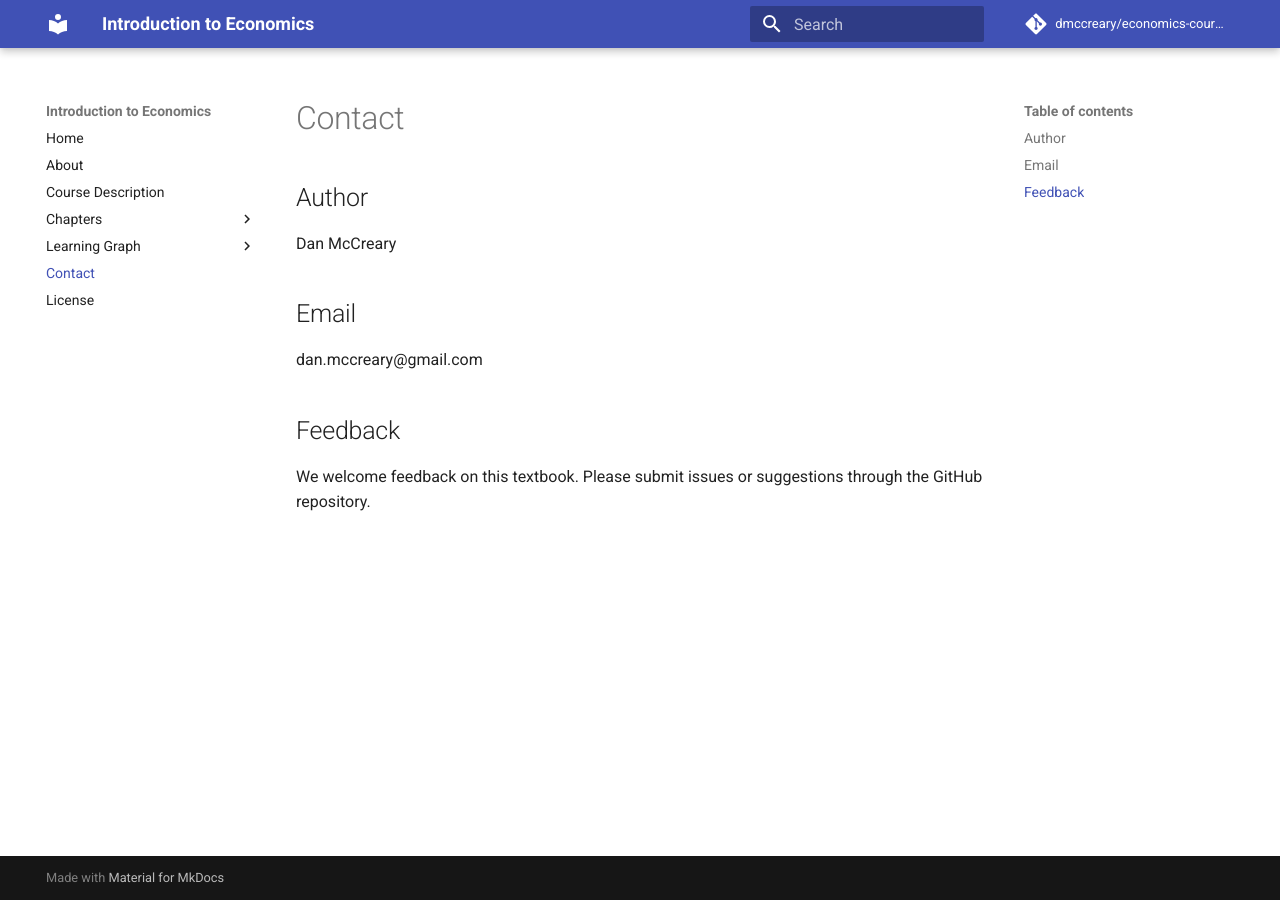
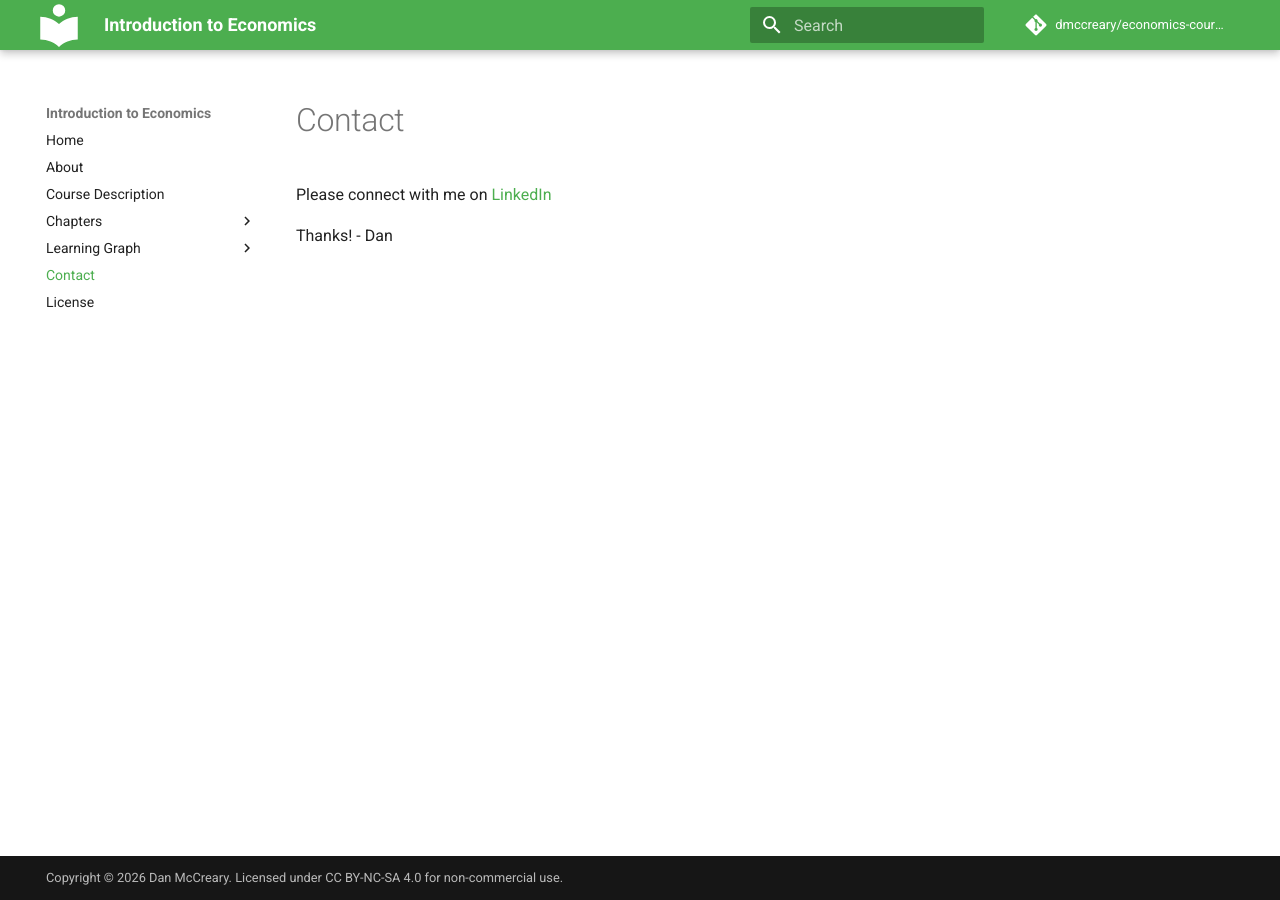
Before and after one commit to dmccreary/economics-course, an MkDocs documentation site: the page built from docs/contact.md, in a window 1280 px wide. Built offline with MkDocs 1.6.1 and Material for MkDocs 9.7.7, drawn with Linux system fonts in a browser that asks for light colours; comment, search, counter and statistics services are not loaded.

Commit message:
Refactor author information and enhance contact details; add custom CSS and JavaScript for improved UI functionality

```diff
--- a/docs/contact.md
+++ b/docs/contact.md
@@ -1,13 +1,5 @@
 # Contact
 
-## Author
+Please connect with me on [LinkedIn](https://www.linkedin.com/in/danmccreary/)
 
-Dan McCreary
-
-## Email
-
-dan.mccreary@gmail.com
-
-## Feedback
-
-We welcome feedback on this textbook. Please submit issues or suggestions through the GitHub repository.
+Thanks! - Dan
--- /dev/null
+++ b/docs/css/extra.css
@@ -0,0 +1,60 @@
+.md-header__button.md-logo {
+    margin: 0;
+    padding: 0;
+}
+.md-header__button.md-logo img, .md-header__button.md-logo svg {
+    height: 50px;
+    width: 50px;
+}
+
+/* Anthropic brown color for the header close match to Burnt Sienna - very close match
+RGB: 218, 120, 87 Hex: #DA7857
+*/
+
+/* Override Material theme primary color with Anthropic brown */
+:root {
+    --md-primary-fg-color: rgb(218, 120, 87);
+    --md-primary-fg-color--light: rgb(228, 140, 107);
+    --md-primary-fg-color--dark: rgb(198, 100, 67);
+}
+
+/* Container to control the iframe size and scaling */
+.iframe-container {
+    width: 100%;
+    position: relative;
+    overflow: hidden;
+  }
+
+  /* Iframe styles */
+  iframe {
+    width: 100%;
+    border: solid 2px blue;
+  }
+
+  /* if a div with <div class="upper-alpha"> wraps a list, then number A.B.C.D etc */
+  /* this requires that the markdown extension md_in_html is enabled in the mkdocs.yml file */
+  .upper-alpha ol {
+    list-style-type: upper-alpha;
+  }
+
+/* Styling for the Copy Button */
+.admonition.prompt {
+  position: relative;
+}
+
+.admonition.prompt .copy-button {
+  position: absolute;
+  top: 4px;
+  right: 6px;
+  background-color: #0056d6;
+  color: white;
+  border: none;
+  border-radius: 5px;
+  padding: 0.3rem 0.3rem;
+  cursor: pointer;
+  font-size: 0.7rem;
+}
+
+.admonition.prompt .copy-button:hover {
+  background-color: #0041a4; /* Darker blue on hover */
+}
--- /dev/null
+++ b/docs/js/extra.js
@@ -0,0 +1,36 @@
+document.addEventListener("DOMContentLoaded", function () {
+    // Find all admonitions with the "prompt" class
+    document.querySelectorAll(".admonition.prompt").forEach((admonition) => {
+        // Create a "Copy" button
+        const copyButton = document.createElement("button");
+        copyButton.textContent = "Copy";
+        copyButton.className = "copy-button";
+
+        // Append the button to the admonition
+        admonition.appendChild(copyButton);
+
+        // Add event listener for the button
+        copyButton.addEventListener("click", () => {
+            // Collect all text content inside the admonition except the title and button
+            const promptText = Array.from(admonition.querySelectorAll("p:not(.admonition-title)"))
+                .map((p) => p.textContent.trim())
+                .join("\n");
+
+            if (promptText) {
+                // Copy the collected text to the clipboard
+                navigator.clipboard.writeText(promptText).then(
+                    () => {
+                        // Show feedback on successful copy
+                        copyButton.textContent = "Copied!";
+                        setTimeout(() => (copyButton.textContent = "Copy"), 2000);
+                    },
+                    (err) => {
+                        console.error("Failed to copy text: ", err);
+                    }
+                );
+            } else {
+                console.error("No prompt text found to copy.");
+            }
+        });
+    });
+});
--- a/mkdocs.yml
+++ b/mkdocs.yml
@@ -7,39 +7,6 @@ site_author: "Dan McCreary"
 site_url: "https://dmccreary.github.io/economics-course/"
 repo_url: "https://github.com/dmccreary/economics-course"
 repo_name: "dmccreary/economics-course"
-
-# Theme Configuration
-theme:
-  name: material
-  palette:
-    - scheme: default
-      primary: indigo
-      accent: indigo
-  font:
-    text: Roboto
-    code: Roboto Mono
-  features:
-    - navigation.instant
-    - navigation.instant.progress
-    - navigation.tracking
-    - content.code.copy
-
-# Minimal Markdown Extensions
-markdown_extensions:
-  - admonition
-  - pymdownx.details
-  - pymdownx.superfences
-  - attr_list
-  - md_in_html
-  - meta
-  - toc:
-      permalink: true
-
-# Plugins
-plugins:
-  - search
-  - social
-  - social_override
 
 # Navigation Structure
 nav:
@@ -72,3 +39,48 @@ nav:
     - Course Description Assessment: learning-graph/course-description-assessment.md
   - Contact: contact.md
   - License: license.md
+
+# Theme Configuration
+theme:
+  name: material
+  palette:
+    - scheme: default
+      primary: green
+      accent: yellow
+  font:
+    text: Roboto
+    code: Roboto Mono
+  features:
+    - navigation.instant
+    - navigation.instant.progress
+    - navigation.tracking
+    - content.code.copy
+
+# Minimal Markdown Extensions
+markdown_extensions:
+  - admonition
+  - pymdownx.details
+  - pymdownx.superfences
+  - attr_list
+  - md_in_html
+  - meta
+  - toc:
+      permalink: true
+
+# Plugins
+plugins:
+  - search
+  - social
+  - social_override
+
+# Extra Configuration
+extra_css:
+   - css/extra.css
+extra_javascript:
+   - js/extra.js
+copyright: Copyright &copy; 2026 Dan McCreary. Licensed under <a href="license/">CC BY-NC-SA 4.0</a> for non-commercial use.
+extra:
+  generator: false
+  analytics:
+    provider: google
+    property: G-4GQR1L5GH6
```
Also changed, not shown: docs/about.md (+0 -2 lines), docs/license.md (+1 -1 lines).
